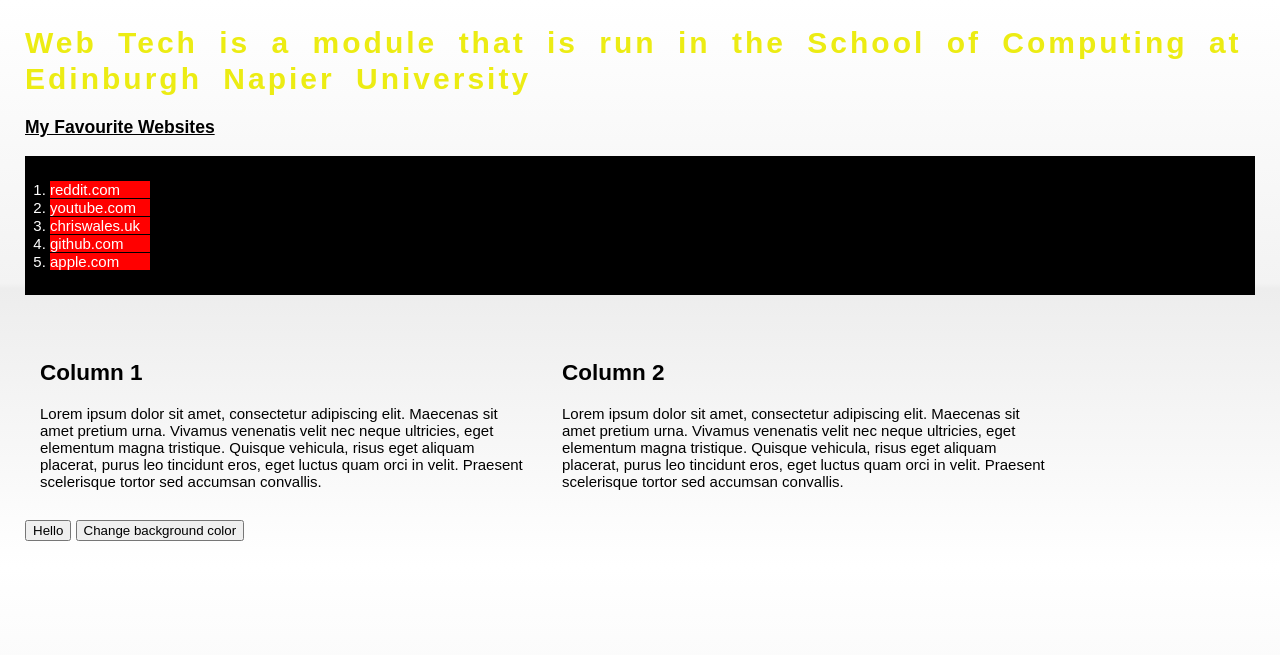
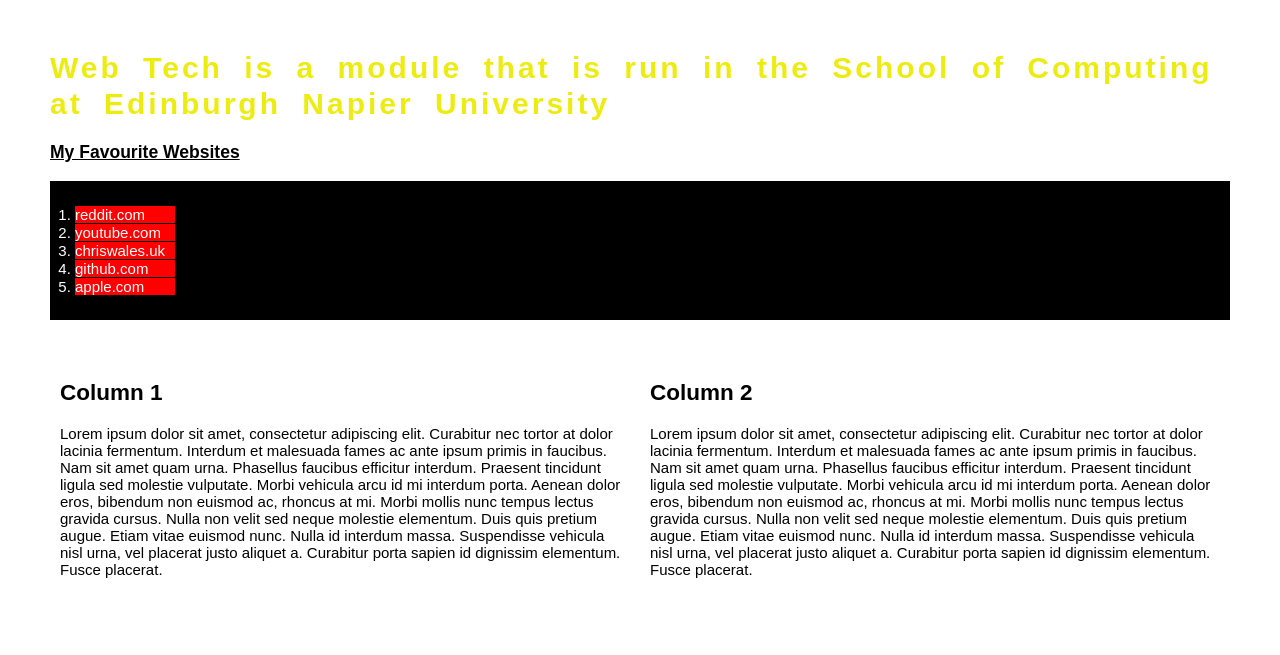
Before and after one commit to chriswales95/SET08101, a plain HTML site: page Lab 4/lab4.html in a window 1280 px wide. Drawn offline with Linux system fonts and the light colour scheme.

Commit message:
fix columns

```diff
--- a/Lab 4/lab4.html
+++ b/Lab 4/lab4.html
@@ -22,21 +22,16 @@ Lab 4
       <li>apple.com</li>
     </ol>
     <br>
+
     <div class="row">
       <div class="column">
         <h2>Column 1</h2>
-        <p>Lorem ipsum dolor sit amet, consectetur adipiscing elit. Maecenas sit amet pretium urna. Vivamus venenatis velit nec neque ultricies, eget elementum magna tristique. Quisque vehicula, risus eget aliquam placerat, purus leo tincidunt eros, eget luctus quam orci in velit. Praesent scelerisque tortor sed accumsan convallis.</p>
+        <p>Lorem ipsum dolor sit amet, consectetur adipiscing elit. Curabitur nec tortor at dolor lacinia fermentum. Interdum et malesuada fames ac ante ipsum primis in faucibus. Nam sit amet quam urna. Phasellus faucibus efficitur interdum. Praesent tincidunt ligula sed molestie vulputate. Morbi vehicula arcu id mi interdum porta. Aenean dolor eros, bibendum non euismod ac, rhoncus at mi. Morbi mollis nunc tempus lectus gravida cursus. Nulla non velit sed neque molestie elementum. Duis quis pretium augue. Etiam vitae euismod nunc. Nulla id interdum massa. Suspendisse vehicula nisl urna, vel placerat justo aliquet a. Curabitur porta sapien id dignissim elementum. Fusce placerat.</p>
       </div>
-
       <div class="column">
         <h2>Column 2</h2>
-        <p id="green">Lorem ipsum dolor sit amet, consectetur adipiscing elit. Maecenas sit amet pretium urna. Vivamus venenatis velit nec neque ultricies, eget elementum magna tristique. Quisque vehicula, risus eget aliquam placerat, purus leo tincidunt eros, eget luctus quam orci in velit. Praesent scelerisque tortor sed accumsan convallis.</p>
+        <p>Lorem ipsum dolor sit amet, consectetur adipiscing elit. Curabitur nec tortor at dolor lacinia fermentum. Interdum et malesuada fames ac ante ipsum primis in faucibus. Nam sit amet quam urna. Phasellus faucibus efficitur interdum. Praesent tincidunt ligula sed molestie vulputate. Morbi vehicula arcu id mi interdum porta. Aenean dolor eros, bibendum non euismod ac, rhoncus at mi. Morbi mollis nunc tempus lectus gravida cursus. Nulla non velit sed neque molestie elementum. Duis quis pretium augue. Etiam vitae euismod nunc. Nulla id interdum massa. Suspendisse vehicula nisl urna, vel placerat justo aliquet a. Curabitur porta sapien id dignissim elementum. Fusce placerat.</p>
       </div>
-
     </div>
 
-    <div>
-      <button type="button" name="Hello" onclick="onClickHello()">Hello</button>
-      <button type="button" name="changeColour" onclick="changeColours()">Change background color</button>
-    </div>
     </html>
--- a/Lab 4/style.css
+++ b/Lab 4/style.css
@@ -1,3 +1,7 @@
+* {
+  box-sizing: border-box;
+}
+
 h1 {
   word-spacing: 10px;
   letter-spacing: 3px;
@@ -10,24 +14,12 @@ h1 {
 }
 
 body {
-  margin: 25px;
+  margin: 50px;
   font: 15px arial, sans-serif;
-  background-color: #fefbd8;
-  background: -webkit-linear-gradient(top, #ffffff 0%,#f3f3f3 50%,#ededed 51%,#ffffff 100%);
-}
-
-img {
-  border: 1px solid #ddd;
-  border-radius: 4px;
-  padding: 5px;
-}
-
-img:hover {
-  box-shadow: 0 0 2px 1px rgba(0, 0, 186, 0.5);
+  background-color: white;
 }
 
 ol {
-  padding: 2px;
   background-color: black;
   padding: 24px;
 }
@@ -41,8 +33,9 @@ ol li {
 
 .column {
   float: left;
-  width: 40%;
-  padding: 15px;
+  width: 50%;
+  padding: 10px;
+  height: 300px;
 }
 
 .row:after {
```
